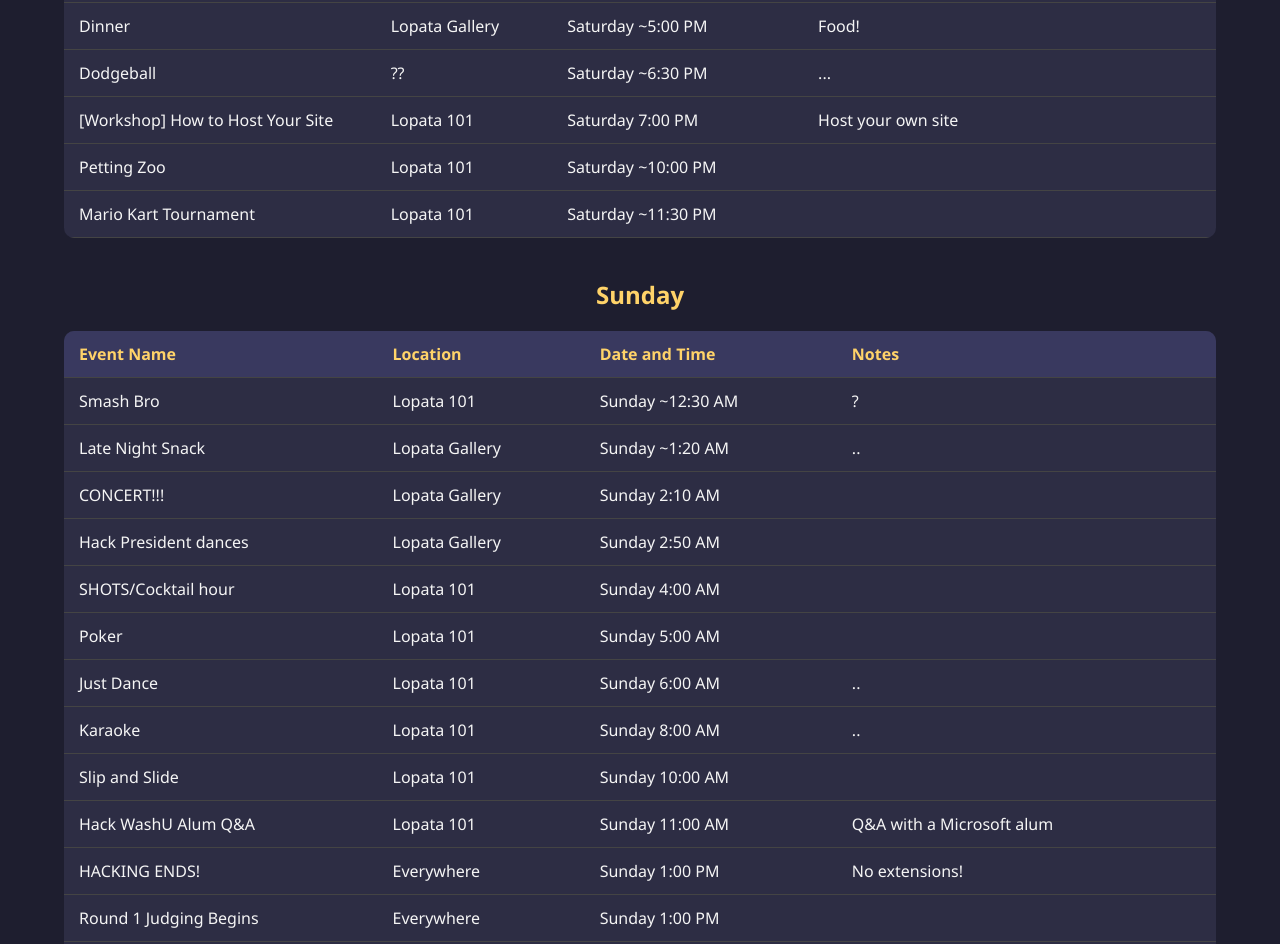
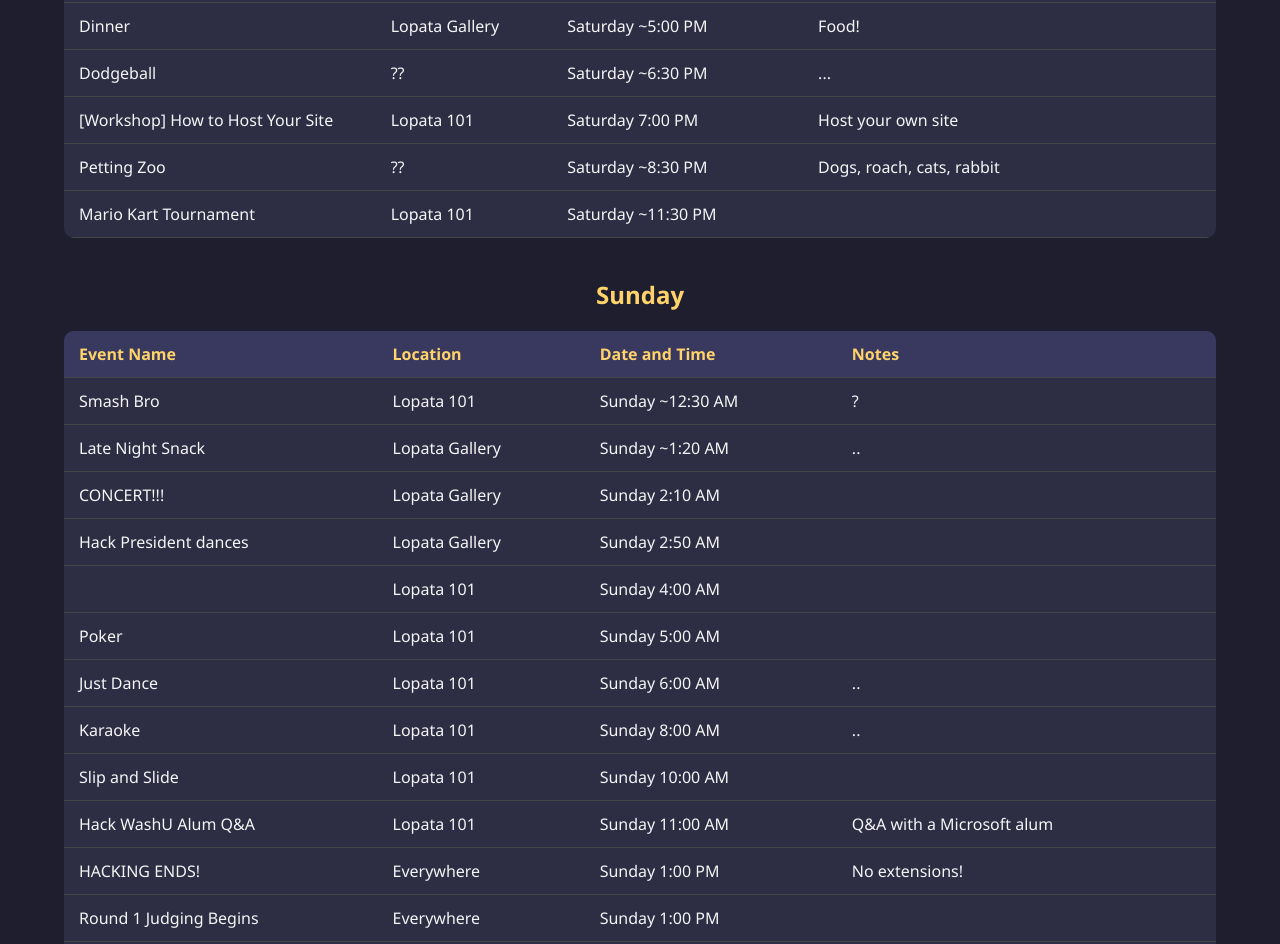
Before and after one commit to i-nix/Hack-WashU-Events, a plain HTML site: page index.html in a window 1280 px wide. Shown: the part 1072-2016 px from the top of the page. Drawn offline with Linux system fonts and the light colour scheme.

Commit message:
Update index.html

```diff
--- a/index.html
+++ b/index.html
@@ -75,7 +75,7 @@
       <tr><td>Dinner</td><td>Lopata Gallery</td><td>Saturday ~5:00 PM</td><td>Food!</td></tr>
        <tr><td>Dodgeball</td><td>??</td><td>Saturday ~6:30 PM</td><td>...</td></tr>
       <tr><td>[Workshop] How to Host Your Site</td><td>Lopata 101</td><td>Saturday 7:00 PM</td><td>Host your own site</td></tr>
-      <tr><td>Petting Zoo</td><td>Lopata 101</td><td>Saturday ~10:00 PM</td><td></td></tr>
+     <tr><td>Petting Zoo</td><td>??</td><td>Saturday ~8:30 PM</td><td>Dogs, roach, cats, rabbit</td></tr>
       <tr><td>Mario Kart Tournament</td><td>Lopata 101</td><td>Saturday ~11:30 PM</td><td></td></tr>
     </table>
   </div>
@@ -88,7 +88,7 @@
       <tr><td>Late Night Snack</td><td>Lopata Gallery</td><td>Sunday ~1:20 AM</td><td>..</td></tr>
       <tr><td>CONCERT!!!</td><td>Lopata Gallery</td><td>Sunday 2:10 AM</td><td></td></tr>
       <tr><td>Hack President dances</td><td>Lopata Gallery</td><td>Sunday 2:50 AM</td><td></td></tr>
-      <tr><td>SHOTS/Cocktail hour</td><td>Lopata 101</td><td>Sunday 4:00 AM</td><td></td></tr>
+      <tr><td> </td><td>Lopata 101</td><td>Sunday 4:00 AM</td><td></td></tr>
       <tr><td>Poker</td><td>Lopata 101</td><td>Sunday 5:00 AM</td><td></td></tr>
       <tr><td>Just Dance</td><td>Lopata 101</td><td>Sunday 6:00 AM</td><td>..</td></tr>
       <tr><td>Karaoke</td><td>Lopata 101</td><td>Sunday 8:00 AM</td><td>..</td></tr>
```
